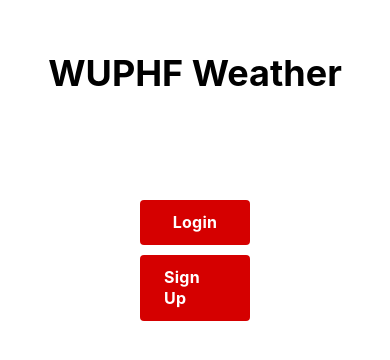
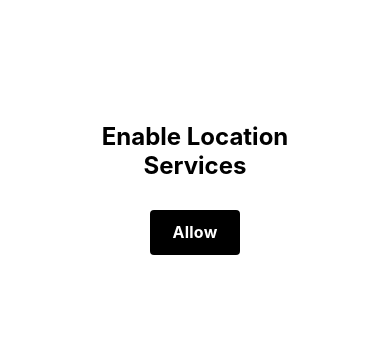
Before and after one commit to DevanTurtle7/WUPHF-Weather, a React Native app: screen /LocationPage in a window 390 px wide. Shown: the part 234-594 px from the top of the page. Built offline with nearby package versions, Linux system fonts and the light colour scheme.

Commit message:
added location page

```diff
--- a/App.js
+++ b/App.js
@@ -6,6 +6,7 @@ import LandingPage from './pages/LandingPage';
 import LoginPage from './pages/LoginPage';
 import SignUpPage from './pages/SignUpPage';
 import SplashScreen from './pages/SplashScreen';
+import LocationPage from './pages/LocationPage';
 
 const Stack = createNativeStackNavigator()
 
@@ -35,6 +36,10 @@ export default function App() {
                     name="HomePage"
                     component={HomePage}
                 />
+                <Stack.Screen
+                name="LocationPage"
+                component={LocationPage}
+                />
             </Stack.Navigator>
         </NavigationContainer>
     );
--- /dev/null
+++ b/pages/LocationPage.jsx
@@ -0,0 +1,63 @@
+import { StyleSheet, Text, View, TextInput } from 'react-native';
+import { useState } from 'react';
+import * as Location from 'expo-location';
+
+import Button from '../components/Button';
+import TextButton from '../components/TextButton';
+
+function LocationPage({ navigation }) {
+    const navigateToPage = (name) => {
+        navigation.reset({
+            index: 0,
+            routes: [{ name: name }],
+        });
+    }
+
+    const onPress = async () => {
+        let { status } = await Location.requestForegroundPermissionsAsync();
+
+        if (status === "granted") {
+            const location = await Location.getCurrentPositionAsync({});
+            const latitute = location.coords.latitude
+            const longitude = location.coords.longitude
+
+            console.log(latitute, longitude)
+            navigateToPage("HomePage")
+        }
+    }
+
+    return (
+        <View style={styles.background}>
+            <View style={styles.container}>
+                <Text style={styles.label}>Enable Location Services</Text>
+                <View style={styles.button}>
+                    <Button title="Allow" onPress={onPress}/>
+                </View>
+            </View>
+        </View>
+    )
+}
+
+const styles = StyleSheet.create({
+    background: {
+        flex: 1,
+        backgroundColor: '#fff',
+    },
+    container: {
+        flex: 1,
+        justifyContent: 'center',
+        alignItems: 'center',
+        marginHorizontal: 50,
+    },
+    label: {
+        fontSize: 24,
+        fontWeight: '700',
+        textAlign: 'center',
+        marginBottom: 30
+    },
+    button: {
+        width: 90,
+    }
+});
+
+export default LocationPage
--- a/pages/SignUpPage.jsx
+++ b/pages/SignUpPage.jsx
@@ -41,22 +41,12 @@ function SignUpPage({ navigation }) {
                 .then((response) => response.json())
                 .then((json) => {
                     console.log(json)
+                    navigateToPage("LocationPage")
                 })
                 .catch((error) => {
                     console.error(error);
                 });
         }
-
-        let { status } = await Location.requestForegroundPermissionsAsync();
-
-        if (status !== 'granted') { return }
-
-        const location = await Location.getCurrentPositionAsync({});
-        const latitute = location.coords.latitude
-        const longitude = location.coords.longitude
-
-        console.log(latitute, longitude)
-        navigateToPage("HomePage")
     }
 
     return (
```
